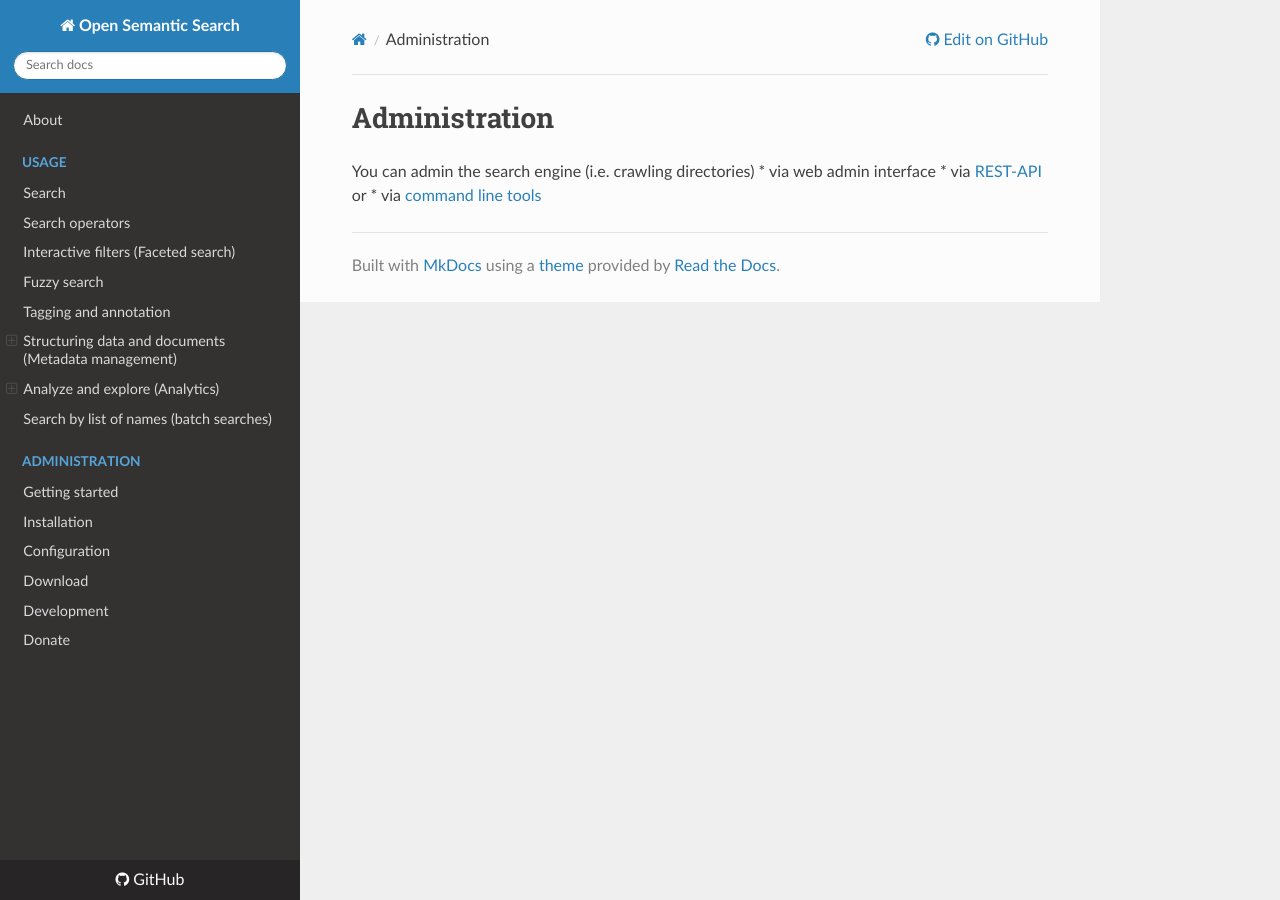
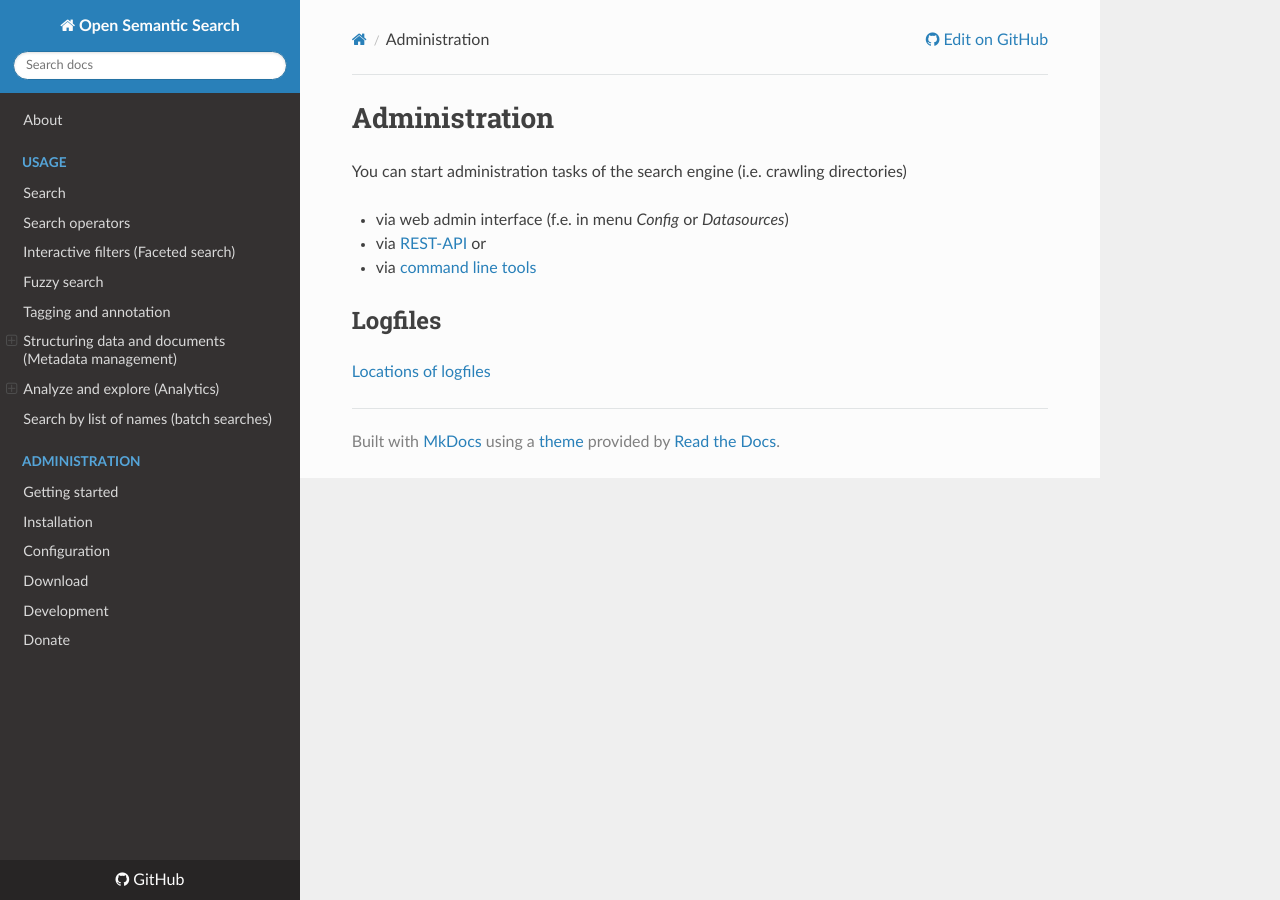
Before and after one commit to opensemanticsearch/open-semantic-search, an MkDocs documentation site: the page built from docs/doc/admin/README.md, in a window 1280 px wide. Built offline with MkDocs 1.6.1, drawn with Linux system fonts in a browser that asks for light colours; nearby versions of some CDN libraries.

Commit message:
Locations of log files

```diff
--- a/docs/doc/admin/README.md
+++ b/docs/doc/admin/README.md
@@ -6,8 +6,12 @@ authors:
 
 # Administration
 
+You can start administration tasks of the search engine (i.e. crawling directories)
 
-You can admin the search engine (i.e. crawling directories)
-* via web admin interface
-* via [REST-API](rest-api) or
-* via [command line tools](cmd)
+* via web admin interface (f.e. in menu *Config* or *Datasources*)
+* via [REST-API](rest-api/README.md) or
+* via [command line tools](cmd/README.md)
+
+## Logfiles
+
+[Locations of logfiles](config/log/README.md)
```
